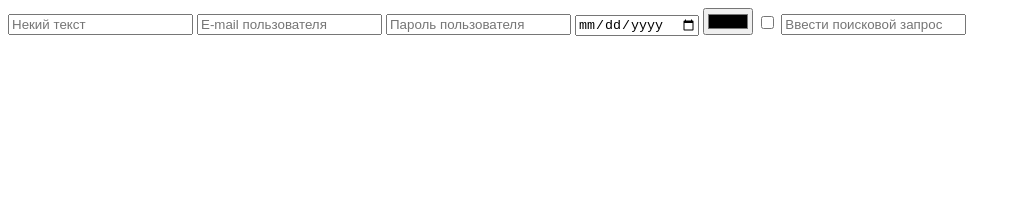
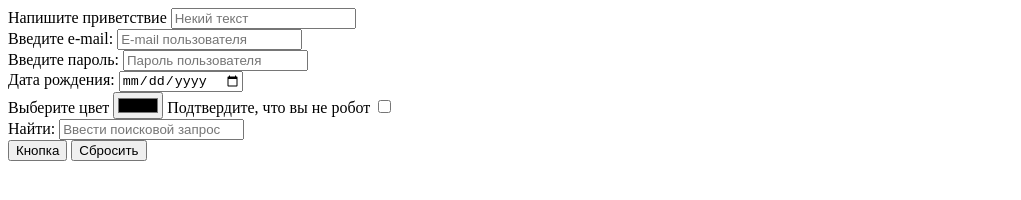
Before and after one commit to novikovaai/html, a plain HTML site: page Обучение html/demo.html in a window 1280 px wide. Shown: the whole page, without its empty margins (0-1021 px from the left). Drawn offline with Linux system fonts and the light colour scheme.

Commit message:
Выполнены уроки по form, unput, lable, кнопки, name

```diff
--- a/Обучение html/demo.html
+++ b/Обучение html/demo.html
@@ -7,13 +7,34 @@
 </head>
 <body>
 	<form action="/test">
-		<input type="text" placeholder="Некий текст">
-		<input type="email" placeholder="E-mail пользователя">
-		<input type="password" placeholder="Пароль пользователя">
-		<input type="date" placeholder="Дата рождения пользователя">
-		<input type="color">
-		<input type="checkbox">
-		<input type="search" placeholder="Ввести поисковой запрос">
+		<input type="hidden" name="hid" id="hid" value="1">
+		<!--file:///C:/test?hid=&sometext=&email=&password=&birthdate=&color=%23000000&search=-->
+		<div>
+			<label for="sometext">Напишите приветствие</label>
+			<input type="text" placeholder="Некий текст" id="sometext" name="sometext">
+		</div>
+		<div>
+			<label for="email">Введите e-mail:</label>
+			<input type="email" placeholder="E-mail пользователя" id="email" name="email">
+		</div>
+		<div>
+			<label for="password">Введите пароль:</label>
+			<input type="password" placeholder="Пароль пользователя" id="password" name="password">
+		</div>
+		<div>
+			<label for="birthdate">Дата рождения:</label>
+			<input type="date" placeholder="Дата рождения пользователя" id="birthdate" name="birthdate">
+		</div>
+		<label for="color">Выберите цвет</label>
+		<input type="color" id="color" name="color">
+		<label for="notrobot">Подтвердите, что вы не робот</label>
+		<input type="checkbox" id="notrobot" name="notrobot">
+		<div>
+			<label for="search">Найти:</label>
+			<input type="search" placeholder="Ввести поисковой запрос" id="search" name="search">
+		</div>
+		<button type="submit">Кнопка</button>
+		<button type="reset">Сбросить</button>
 	</form>
 </body>
 </html>
```
